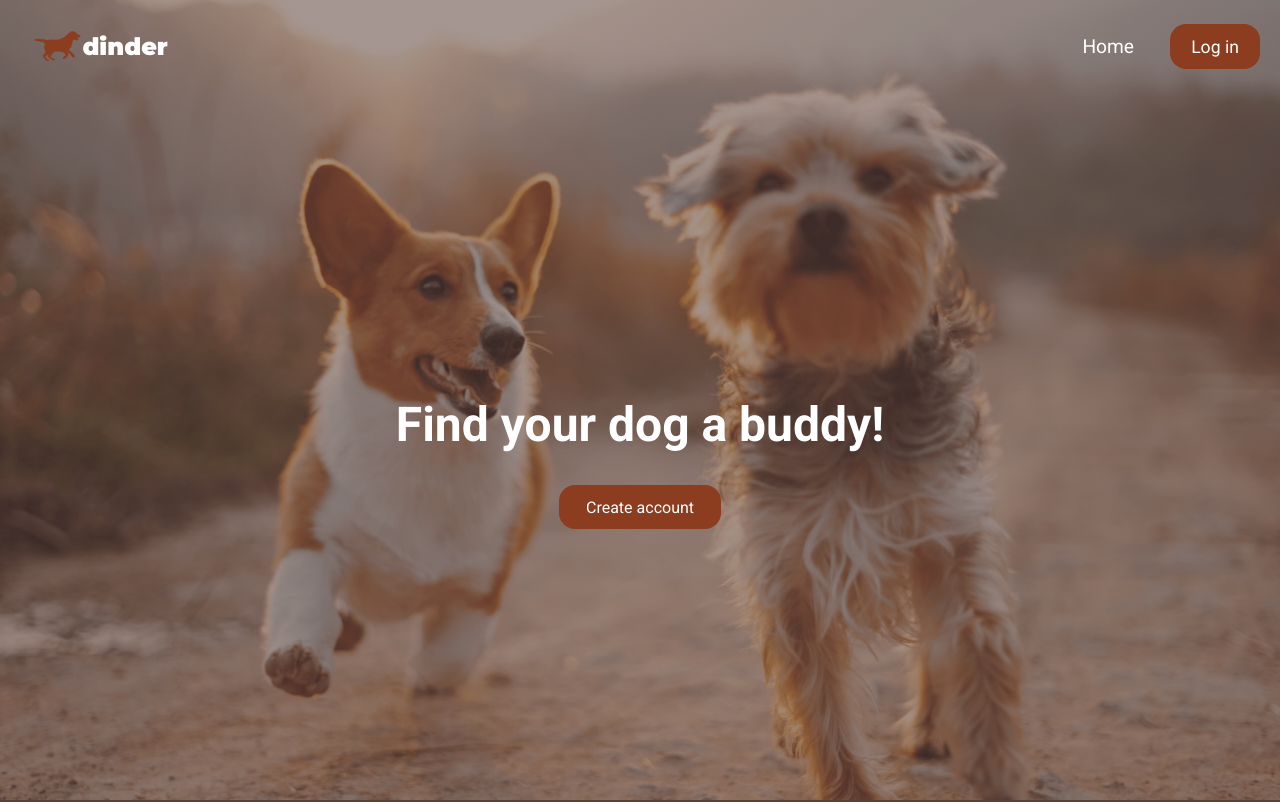
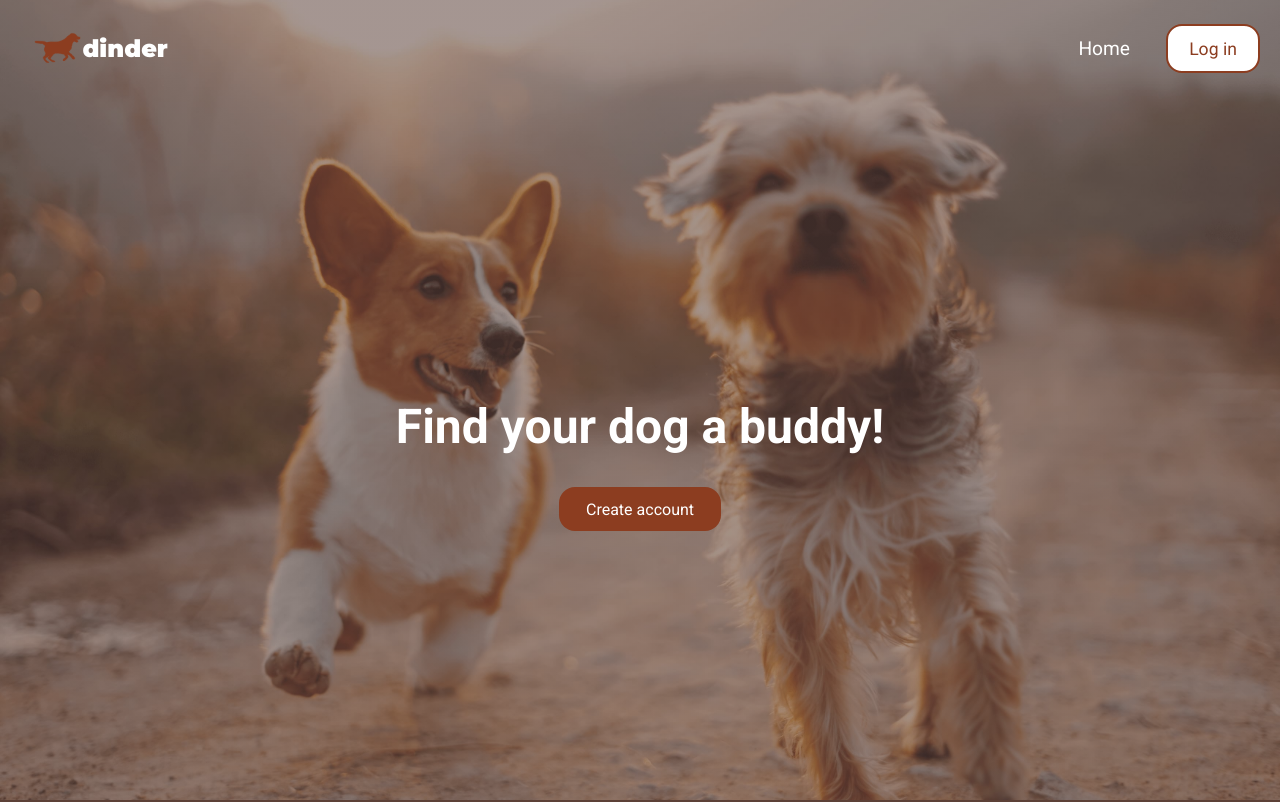
Before and after one commit to rudzupuke/SGT-final-task, a React (Create React App) app in the folder frontend/: page / in a window 1280 px wide. Shown: the top 802 px of the page. Built offline with nearby package versions, Linux system fonts and the light colour scheme.

Commit message:
added min height to dashboard container because otherwise the footer jumps up

```diff
--- a/frontend/src/components/Header/Header.js
+++ b/frontend/src/components/Header/Header.js
@@ -67,7 +67,7 @@ const Header = ({ authToken, setShowModal, showModal, user, isOnHomePage }) => {
                     {!authToken && (
                         <li>
                             <button
-                                className="button--primary nav__button"
+                                className="button--outline nav__button"
                                 onClick={handleClick}
                                 disabled={showModal}
                             >
@@ -80,7 +80,7 @@ const Header = ({ authToken, setShowModal, showModal, user, isOnHomePage }) => {
                             <li>Welcome back, {userName}!</li>
                             <li>
                                 <button
-                                    className="button--primary nav__button"
+                                    className="button--outline nav__button"
                                     onClick={logout}
                                 >
                                     Log Out
--- a/frontend/src/pages/DashBoard/DashBoard.scss
+++ b/frontend/src/pages/DashBoard/DashBoard.scss
@@ -3,6 +3,7 @@
     padding-bottom: 40px;
     max-width: 820px;
     margin: 0 auto;
+    min-height: calc(100vh - 280px);
 
     @media (max-width: shared.$layout-breakpoint-medium) {
         width: 80%;
```
